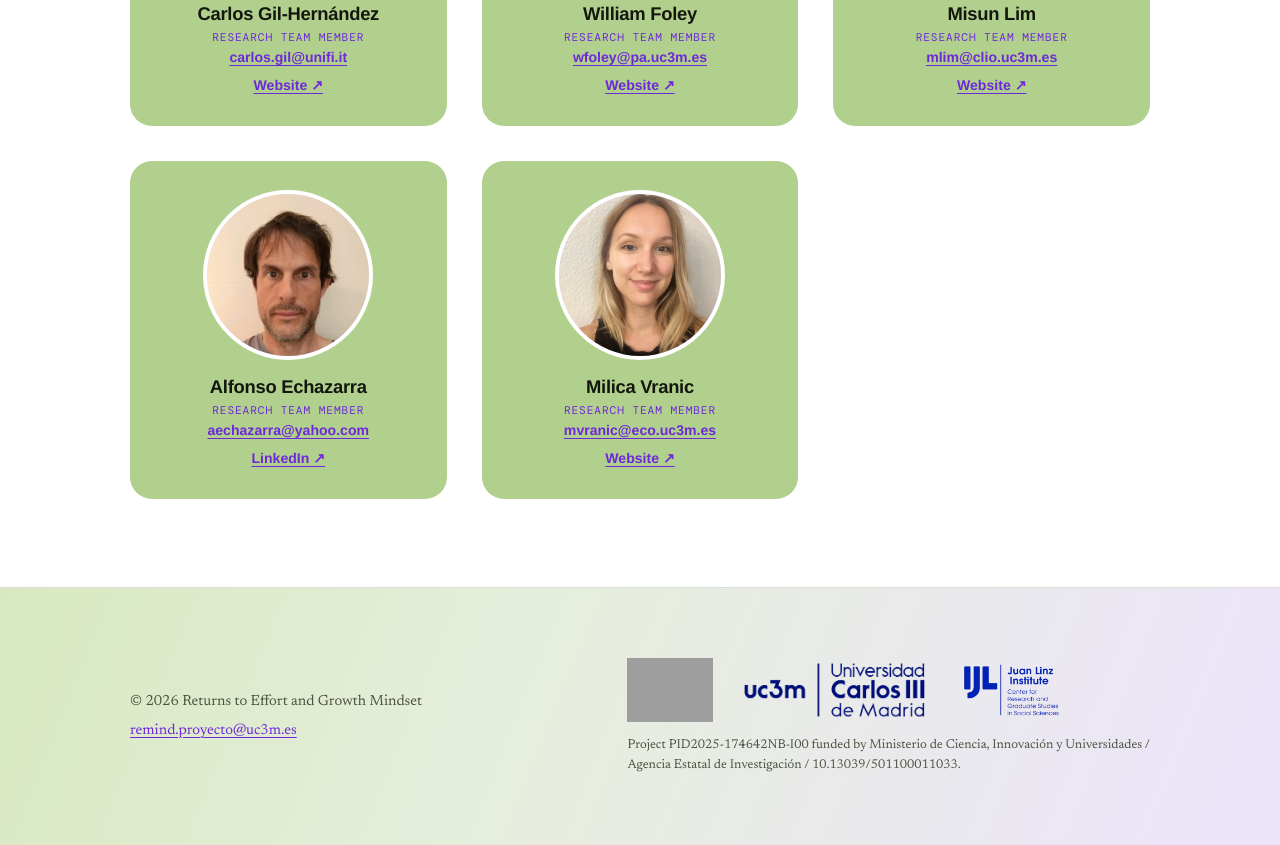
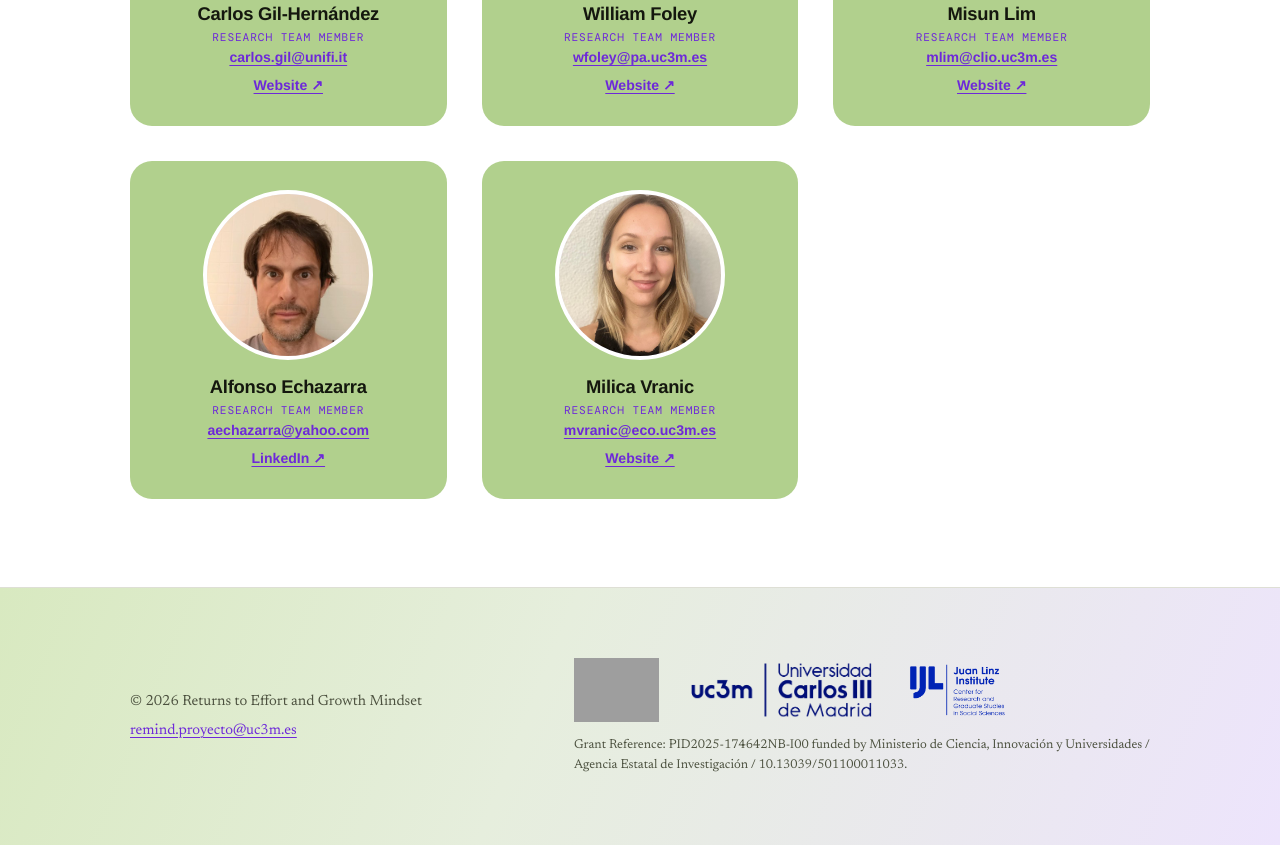
Before and after one commit to remindproject/remindproject.github.io, a plain HTML site: page team.html in a window 1280 px wide. Shown: the part 1740-2585 px from the top of the page. Drawn offline with nearby package versions, Linux system fonts and the light colour scheme; grey boxes are pictures that could not be loaded; a web font is replaced by a local one.

Commit message:
Update team.html

```diff
--- a/team.html
+++ b/team.html
@@ -236,7 +236,7 @@
           <img src="images/acronimo_nombre3l(1).png" alt="Institutional logo">
           <img src="images/ijl.png" alt="Instituto Juan Linz">
         </div>
-        <p class="footer-funding">Project PID2025-174642NB-I00 funded by Ministerio de Ciencia, Innovación y Universidades /<br>Agencia Estatal de Investigación / 10.13039/501100011033.</p>
+        <p class="footer-funding">Grant Reference: PID2025-174642NB-I00 funded by Ministerio de Ciencia, Innovación y Universidades /<br>Agencia Estatal de Investigación / 10.13039/501100011033.</p>
       </div>
     </div>
   </footer>
```
